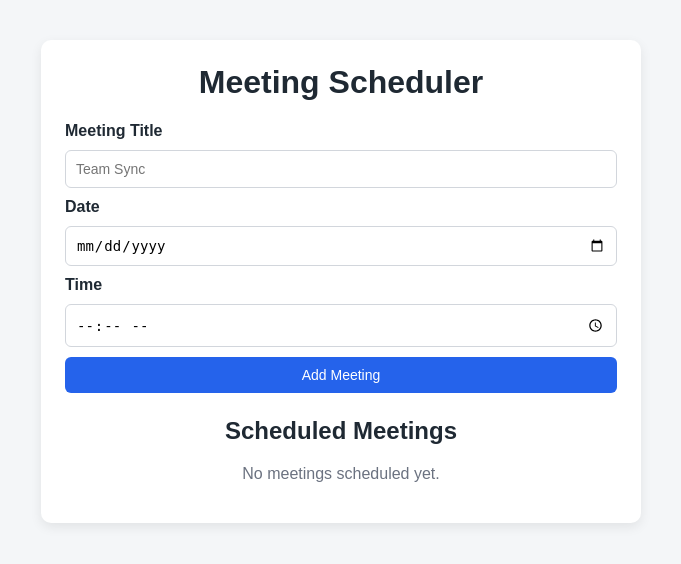
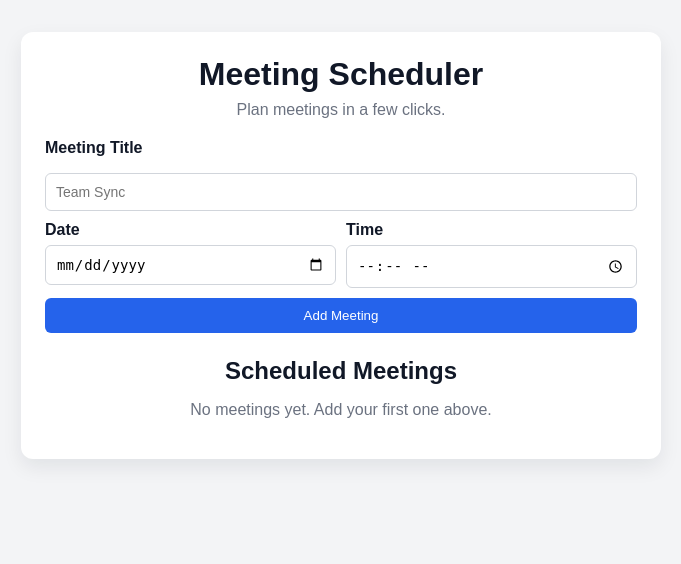
Before and after one commit to Vasundara3305/MeetingSchedular, a Flask app: page / in a window 1280 px wide. Shown: the top 564 px of the page, without its empty margins (299-980 px from the left). Run offline with Flask 3, Linux system fonts and the light colour scheme.

Commit message:
Refine scheduler UI and harden JSON meeting storage

```diff
--- a/app.py
+++ b/app.py
@@ -9,62 +9,78 @@ DATA_FILE = Path("meetings.json")
 
 
 def load_meetings():
-    """Load meetings from a local JSON file."""
+    """Read meetings from JSON storage."""
     if not DATA_FILE.exists():
         return []
 
     try:
         with DATA_FILE.open("r", encoding="utf-8") as file:
             data = json.load(file)
-            if isinstance(data, list):
-                return data
-    except json.JSONDecodeError:
-        pass
+    except (json.JSONDecodeError, OSError):
+        return []
 
-    return []
+    if not isinstance(data, list):
+        return []
+
+    safe_meetings = []
+    for item in data:
+        if not isinstance(item, dict):
+            continue
+
+        meeting_id = item.get("id")
+        title = str(item.get("title", "")).strip()
+        date = str(item.get("date", "")).strip()
+        time = str(item.get("time", "")).strip()
+
+        if isinstance(meeting_id, int) and title and date and time:
+            safe_meetings.append(
+                {
+                    "id": meeting_id,
+                    "title": title,
+                    "date": date,
+                    "time": time,
+                }
+            )
+
+    return safe_meetings
 
 
 def save_meetings(current_meetings):
-    """Save meetings to a local JSON file."""
+    """Write meetings to JSON storage."""
     with DATA_FILE.open("w", encoding="utf-8") as file:
         json.dump(current_meetings, file, indent=2)
 
 
 def get_next_id(current_meetings):
-    """Find the next meeting ID."""
+    """Return the next numeric ID for a meeting."""
     if not current_meetings:
         return 1
-    return max(meeting["id"] for meeting in current_meetings) + 1
+    return max(item["id"] for item in current_meetings) + 1
 
 
 meetings = load_meetings()
-next_id = get_next_id(meetings)
 
 
 @app.route("/")
 def index():
-    sorted_meetings = sorted(meetings, key=lambda item: (item["date"], item["time"]))
-    return render_template("index.html", meetings=sorted_meetings)
+    ordered = sorted(meetings, key=lambda item: (item["date"], item["time"]))
+    return render_template("index.html", meetings=ordered)
 
 
 @app.route("/add", methods=["POST"])
 def add_meeting():
-    global next_id
-
     title = request.form.get("title", "").strip()
     date = request.form.get("date", "").strip()
     time = request.form.get("time", "").strip()
 
     if title and date and time:
-        meetings.append(
-            {
-                "id": next_id,
-                "title": title,
-                "date": date,
-                "time": time,
-            }
-        )
-        next_id += 1
+        meeting = {
+            "id": get_next_id(meetings),
+            "title": title,
+            "date": date,
+            "time": time,
+        }
+        meetings.append(meeting)
         save_meetings(meetings)
 
     return redirect(url_for("index"))
@@ -72,9 +88,12 @@ def add_meeting():
 
 @app.route("/delete/<int:meeting_id>", methods=["POST"])
 def delete_meeting(meeting_id):
-    global meetings
-    meetings = [meeting for meeting in meetings if meeting["id"] != meeting_id]
-    save_meetings(meetings)
+    original_count = len(meetings)
+    meetings[:] = [item for item in meetings if item["id"] != meeting_id]
+
+    if len(meetings) != original_count:
+        save_meetings(meetings)
+
     return redirect(url_for("index"))
 
 
--- a/static/style.css
+++ b/static/style.css
@@ -5,23 +5,29 @@
 body {
   margin: 0;
   font-family: Arial, sans-serif;
-  background: #f4f6f8;
-  color: #1f2933;
+  background: #f3f4f6;
+  color: #111827;
 }
 
 .container {
-  max-width: 600px;
-  margin: 40px auto;
+  max-width: 640px;
+  margin: 32px auto;
   padding: 24px;
   background: #ffffff;
-  border-radius: 10px;
-  box-shadow: 0 4px 12px rgba(0, 0, 0, 0.08);
+  border-radius: 12px;
+  box-shadow: 0 8px 20px rgba(15, 23, 42, 0.08);
 }
 
 h1,
 h2 {
+  margin: 0;
   text-align: center;
-  margin-top: 0;
+}
+
+.subtitle {
+  text-align: center;
+  color: #6b7280;
+  margin: 8px 0 20px;
 }
 
 .meeting-form {
@@ -30,35 +36,43 @@ h2 {
   margin-bottom: 24px;
 }
 
+.row {
+  display: grid;
+  grid-template-columns: 1fr 1fr;
+  gap: 10px;
+}
+
 label {
+  display: block;
   font-weight: 600;
+  margin-bottom: 6px;
 }
 
 input {
+  width: 100%;
   padding: 10px;
-  border: 1px solid #d2d6dc;
+  border: 1px solid #d1d5db;
   border-radius: 6px;
   font-size: 14px;
 }
 
 button {
-  padding: 10px;
   border: none;
   border-radius: 6px;
+  padding: 10px 12px;
   background: #2563eb;
-  color: white;
-  font-size: 14px;
+  color: #ffffff;
   cursor: pointer;
 }
 
 button:hover {
-  background: #1e4fc5;
+  background: #1d4ed8;
 }
 
 .meetings ul {
   list-style: none;
+  margin: 12px 0 0;
   padding: 0;
-  margin: 0;
   display: grid;
   gap: 10px;
 }
@@ -67,15 +81,16 @@ button:hover {
   display: flex;
   justify-content: space-between;
   align-items: center;
-  padding: 12px;
+  gap: 12px;
   border: 1px solid #e5e7eb;
   border-radius: 8px;
-  background: #fafbfc;
+  padding: 12px;
+  background: #f9fafb;
 }
 
 .meeting-row p {
   margin: 4px 0 0;
-  color: #52606d;
+  color: #6b7280;
 }
 
 .delete-btn {
@@ -93,13 +108,16 @@ button:hover {
 
 @media (max-width: 640px) {
   .container {
-    margin: 20px;
-    padding: 18px;
+    margin: 16px;
+    padding: 16px;
+  }
+
+  .row {
+    grid-template-columns: 1fr;
   }
 
   .meeting-row {
     flex-direction: column;
     align-items: flex-start;
-    gap: 10px;
   }
 }
--- a/templates/index.html
+++ b/templates/index.html
@@ -9,16 +9,22 @@
   <body>
     <main class="container">
       <h1>Meeting Scheduler</h1>
+      <p class="subtitle">Plan meetings in a few clicks.</p>
 
       <form action="{{ url_for('add_meeting') }}" method="post" class="meeting-form">
         <label for="title">Meeting Title</label>
         <input id="title" name="title" type="text" placeholder="Team Sync" required />
 
-        <label for="date">Date</label>
-        <input id="date" name="date" type="date" required />
-
-        <label for="time">Time</label>
-        <input id="time" name="time" type="time" required />
+        <div class="row">
+          <div>
+            <label for="date">Date</label>
+            <input id="date" name="date" type="date" required />
+          </div>
+          <div>
+            <label for="time">Time</label>
+            <input id="time" name="time" type="time" required />
+          </div>
+        </div>
 
         <button type="submit">Add Meeting</button>
       </form>
@@ -32,7 +38,7 @@
           <li class="meeting-row">
             <div>
               <strong>{{ meeting.title }}</strong>
-              <p>{{ meeting.date }} at {{ meeting.time }}</p>
+              <p>{{ meeting.date }} • {{ meeting.time }}</p>
             </div>
             <form action="{{ url_for('delete_meeting', meeting_id=meeting.id) }}" method="post">
               <button type="submit" class="delete-btn">Delete</button>
@@ -41,7 +47,7 @@
           {% endfor %}
         </ul>
         {% else %}
-        <p class="empty-state">No meetings scheduled yet.</p>
+        <p class="empty-state">No meetings yet. Add your first one above.</p>
         {% endif %}
       </section>
     </main>
```
